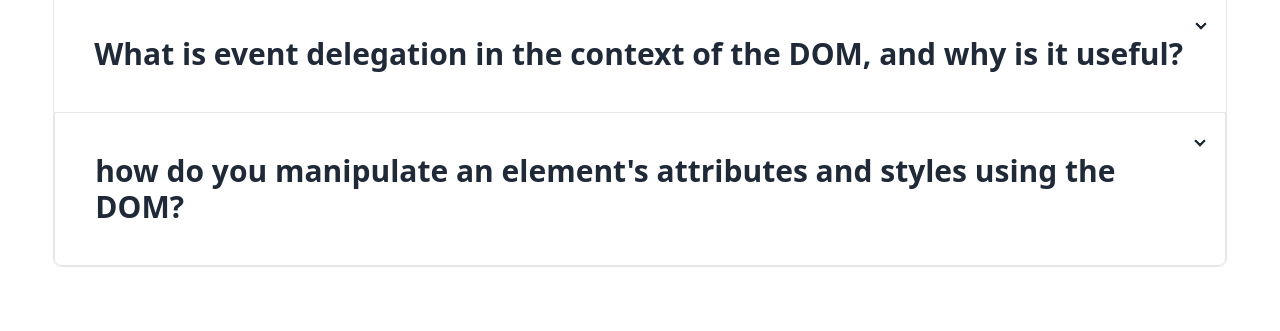
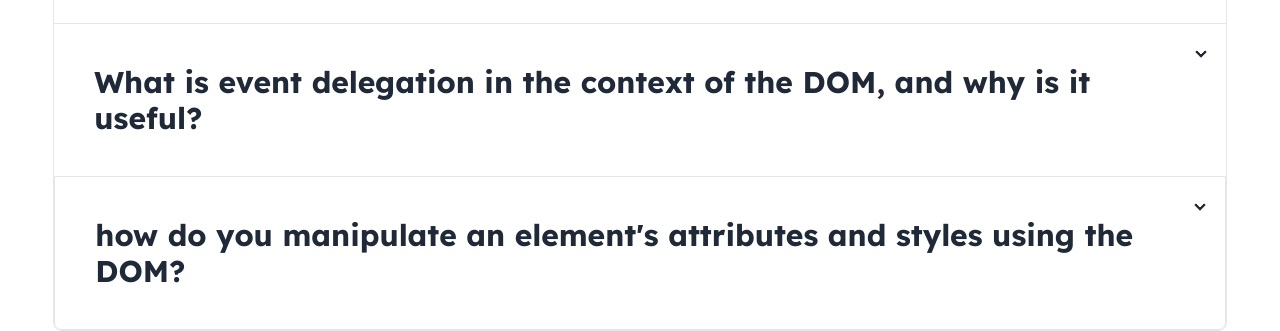
Before and after one commit to nehalmahmudrakib/my-fifth-assignment, a plain HTML site: page home.html in a window 1280 px wide. Shown: the part 647-978 px from the top of the page. Before the commit the page ends 914 px from the top, so only its background shows below. Drawn offline with nearby package versions, Linux system fonts and the light colour scheme.

Commit message:
font added

```diff
--- a/home.html
+++ b/home.html
@@ -7,8 +7,20 @@
 
     <link href="https://cdn.jsdelivr.net/npm/daisyui@4.12.10/dist/full.min.css" rel="stylesheet" type="text/css" />
     <script src="https://cdn.tailwindcss.com"></script>
+
+     <!-- Lexend Font -->
+     <link rel="preconnect" href="https://fonts.googleapis.com">
+     <link rel="preconnect" href="https://fonts.gstatic.com" crossorigin>
+     <link href="https://fonts.googleapis.com/css2?family=Lexend:wght@100..900&display=swap" rel="stylesheet">
+
+     <style>
+       .lexend {
+       font-family: "Lexend";
+       font-optical-sizing: auto;
+     }
+     </style>
 </head>
-<body class="w-11/12 mx-auto">
+<body class="w-11/12 mx-auto lexend">
    <header>
     <!-- Navbar Start -->
     <nav class="flex justify-between mt-10 items-center">
```
Also changed, not shown: index.html (+12 -1 lines).
